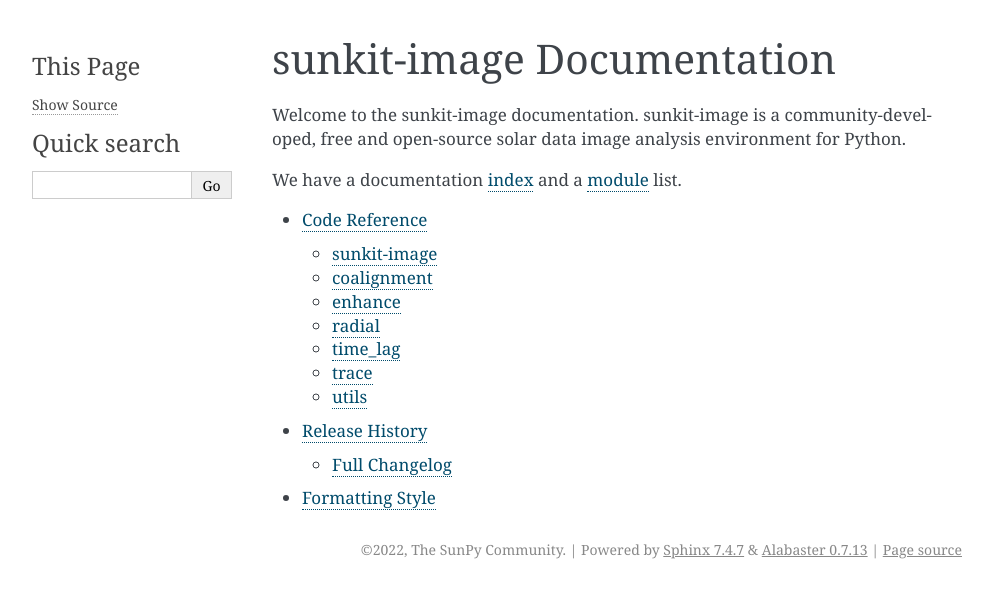
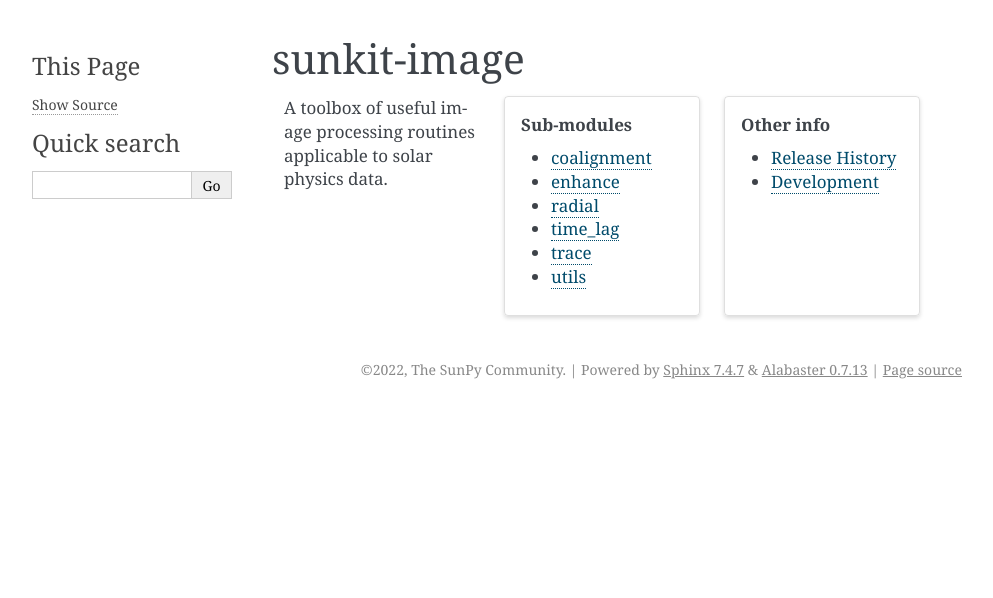
Before and after one commit to sunpy/sunkit-image, a Sphinx documentation site: the page built from docs/index.rst, in a window 1280 px wide. Shown: the top 598 px of the page, without its empty margins (148-1141 px from the left). Built offline with Sphinx 7.4.7, drawn with Linux system fonts in a browser that asks for light colours; pages that are not in the unit, such as notebooks, are missing from menus; the version number could not be read and is left out.

Commit message:
Improve doc layout (#98)

```diff
--- a/docs/code_ref/sunkit_image.rst
+++ /dev/null
@@ -1,6 +0,0 @@
-************
-sunkit-image
-************
-
-.. automodapi:: sunkit_image
-   :no-heading:
--- a/docs/conf.py
+++ b/docs/conf.py
@@ -83,6 +83,7 @@
 # extensions coming with Sphinx (named 'sphinx.ext.*') or your custom
 # ones.
 extensions = [
+    "sphinx_design",
     "sphinx_gallery.gen_gallery",
     "matplotlib.sphinxext.plot_directive",
     "sphinx_automodapi.automodapi",
--- a/docs/format.rst
+++ b/docs/dev.rst
@@ -1,7 +1,9 @@
-****************
-Formatting Style
-****************
+***********
+Development
+***********
 
+Formatting style
+================
 This outlines some of the code style that sunkit-image follows::
 
   $ autoflake -r --in-place --remove-unused-variables --remove-all-unused-imports --exclude=__init__.py ./sunkit_image
--- a/docs/index.rst
+++ b/docs/index.rst
@@ -1,16 +1,32 @@
-**************************
-sunkit-image Documentation
-**************************
+************
+sunkit-image
+************
 
-Welcome to the sunkit-image documentation. sunkit-image is a community-developed,
-free and open-source solar data image analysis environment for Python.
+.. grid:: 3
 
-We have a documentation :any:`index <genindex>` and a :any:`module <modindex>` list.
+    .. grid-item::
 
-.. toctree::
-  :maxdepth: 2
+        A toolbox of useful image processing routines applicable to solar physics data.
 
-  code_ref/index
-  generated/gallery/index
-  whatsnew/index
-  format
+
+
+    .. grid-item-card:: Sub-modules
+
+        .. toctree::
+          :maxdepth: 1
+
+          code_ref/coalignment
+          code_ref/enhance
+          code_ref/radial
+          code_ref/time_lag
+          code_ref/trace
+          code_ref/utils
+
+    .. grid-item-card:: Other info
+
+        .. toctree::
+          :maxdepth: 1
+
+          generated/gallery/index
+          whatsnew/index
+          dev
--- a/setup.cfg
+++ b/setup.cfg
@@ -49,6 +49,7 @@
   sphinx
   sphinx_automodapi
   sphinx-changelog
+  sphinx-design
   sphinx-gallery
   sunpy-sphinx-theme
   zeep
```
Also changed, not shown: docs/code_ref/index.rst (deleted, +0 -16 lines).
